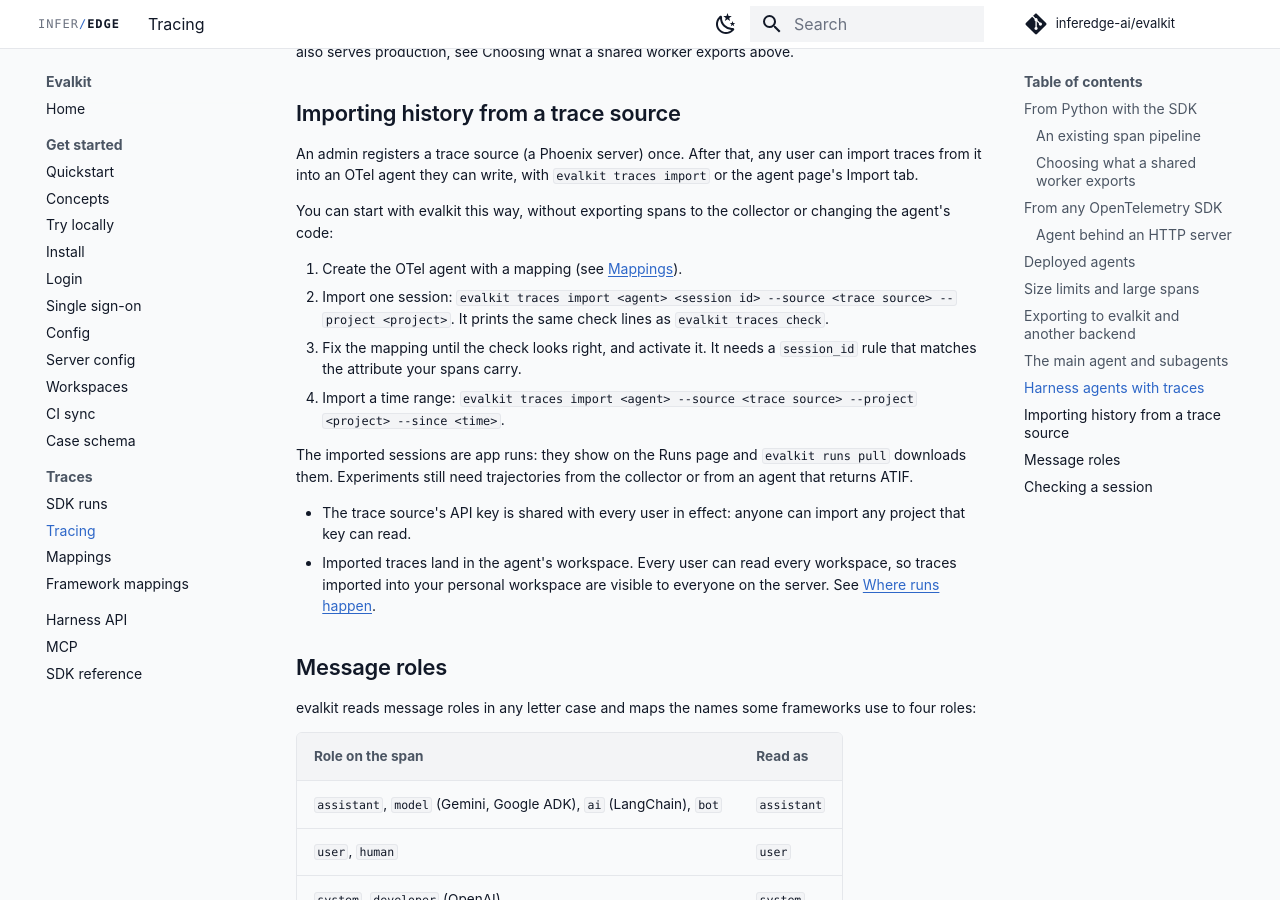
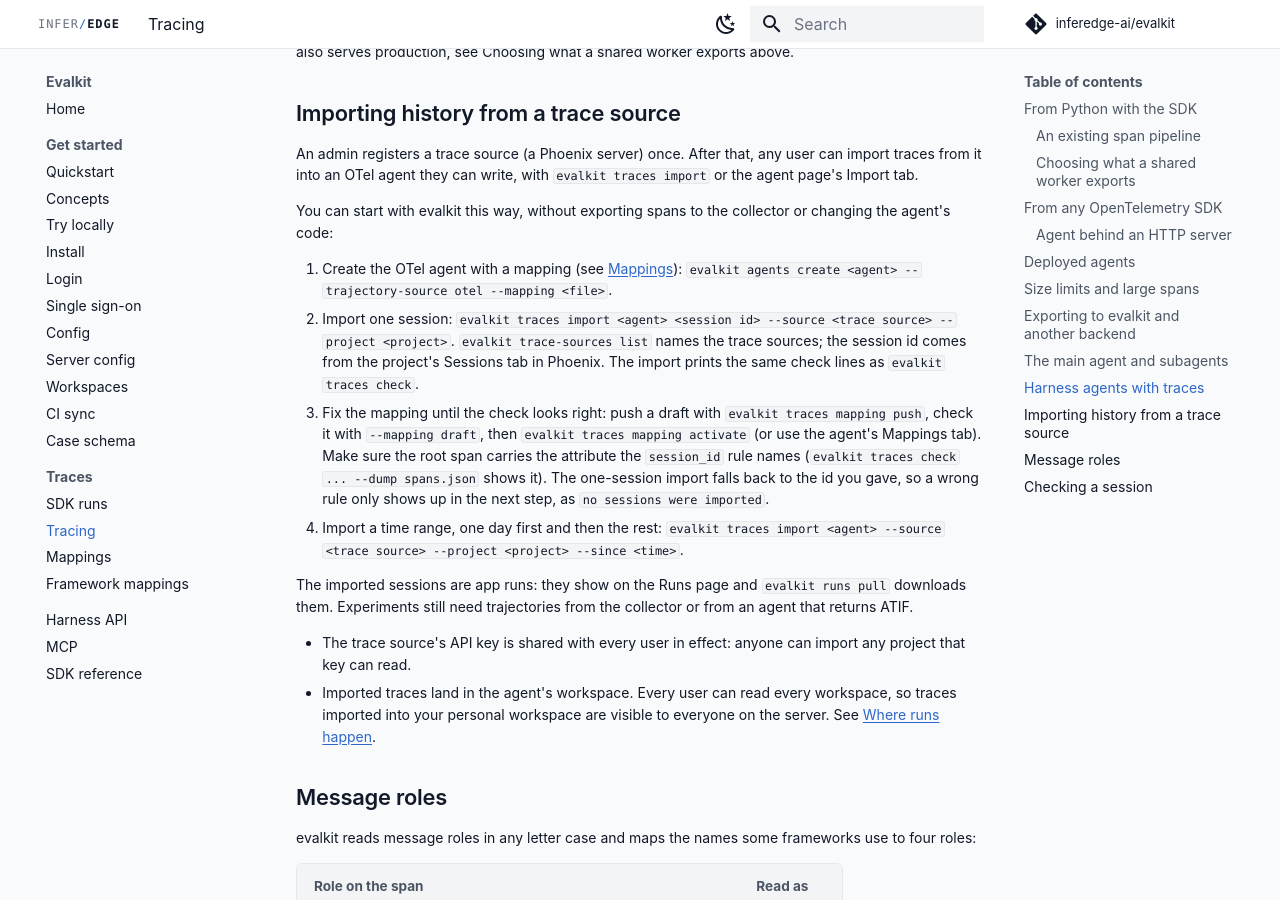
Before and after one commit to inferedge-ai/evalkit, an MkDocs documentation site: the page built from docs/user/tracing.md, in a window 1280 px wide and 900 px high, scrolled down 6058 px. Built offline with MkDocs 1.6.1 and Material for MkDocs 9.7.7, drawn with Linux system fonts in a browser that asks for light colours; comment, search, counter and statistics services are not loaded; the version menu is left out.

Commit message:
Address review on the connect-traces import path
Co-Authored-By: Claude Opus 5.5 <noreply@anthropic.com>

```diff
--- a/docs/user/tracing.md
+++ b/docs/user/tracing.md
@@ -200,12 +200,21 @@ user can import traces from it into an OTel agent they can write, with
 You can start with evalkit this way, without exporting spans to the
 collector or changing the agent's code:
 
-1. Create the OTel agent with a mapping (see [Mappings](mappings.md)).
+1. Create the OTel agent with a mapping (see [Mappings](mappings.md)):
+   `evalkit agents create <agent> --trajectory-source otel --mapping <file>`.
 2. Import one session: `evalkit traces import <agent> <session id> --source <trace source> --project <project>`.
-   It prints the same check lines as `evalkit traces check`.
-3. Fix the mapping until the check looks right, and activate it. It needs a
-   `session_id` rule that matches the attribute your spans carry.
-4. Import a time range: `evalkit traces import <agent> --source <trace source> --project <project> --since <time>`.
+   `evalkit trace-sources list` names the trace sources; the session id comes
+   from the project's Sessions tab in Phoenix. The import prints the same
+   check lines as `evalkit traces check`.
+3. Fix the mapping until the check looks right: push a draft with
+   `evalkit traces mapping push`, check it with `--mapping draft`, then
+   `evalkit traces mapping activate` (or use the agent's Mappings tab).
+   Make sure the root span carries the attribute the `session_id` rule names
+   (`evalkit traces check ... --dump spans.json` shows it). The one-session
+   import falls back to the id you gave, so a wrong rule only shows up in the
+   next step, as `no sessions were imported`.
+4. Import a time range, one day first and then the rest:
+   `evalkit traces import <agent> --source <trace source> --project <project> --since <time>`.
 
 The imported sessions are app runs: they show on the Runs page and
 `evalkit runs pull` downloads them. Experiments still need trajectories from
```
Also changed, not shown: CHANGELOG.md (+2 -0 lines), skills/connect-traces/SKILL.md (+74 -28 lines), 1 other file.
